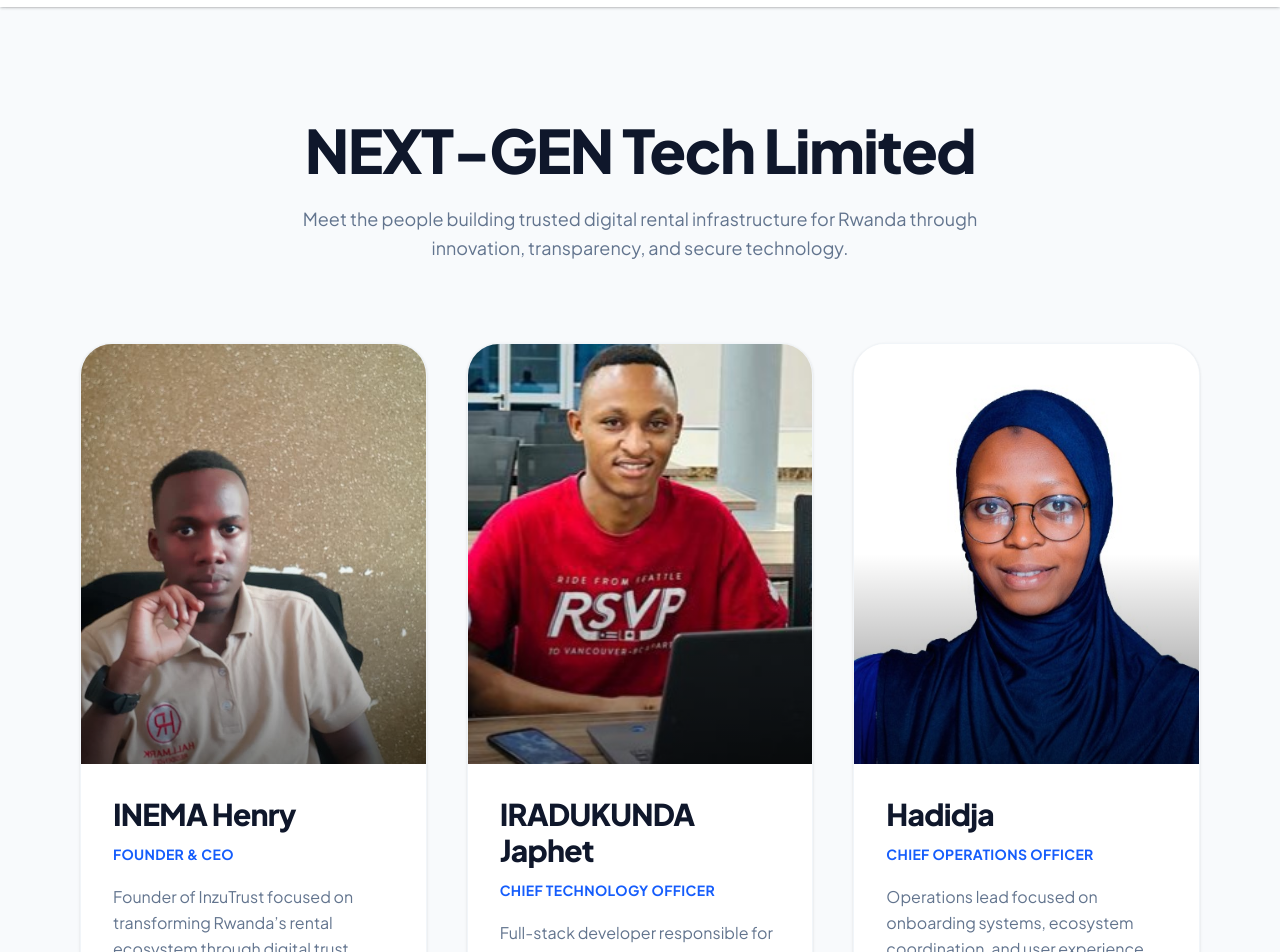
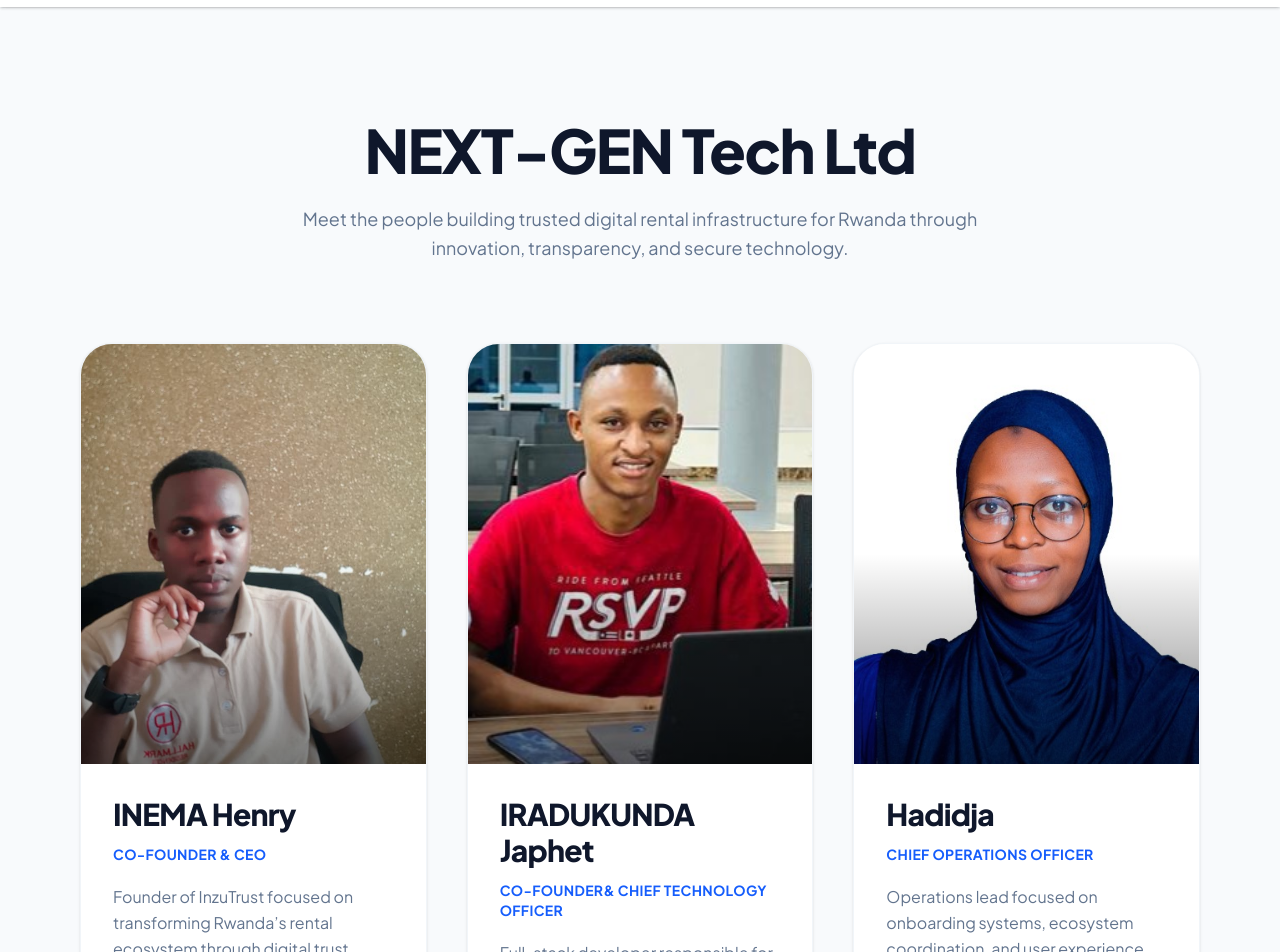
Before and after one commit to kagabojaphet/inzuTrust, a React (Vite) app in the folder frontend/: page /board in a window 1280 px wide. Shown: the part 120-1072 px from the top of the page. Built offline with nearby package versions, Linux system fonts and the light colour scheme; no server answers.

Commit message:
improvements on board directors page and contact us!!

```diff
--- a/frontend/src/pages/Board.jsx
+++ b/frontend/src/pages/Board.jsx
@@ -9,17 +9,17 @@
 
   const boardMembers = [
     {
-      name: "INEMA Henry",
-      title: "Founder & CEO",
-      focus: "Product Vision & Strategy",
-      bio: "Founder of InzuTrust focused on transforming Rwanda’s rental ecosystem through digital trust infrastructure.",
+      name: "INEMA Henry ",
+      title: "Co-Founder & CEO",
+      focus: "Finance & Product Strategy",
+      bio: "Founder of InzuTrust focused on transforming Rwanda’s rental ecosystem through digital trust infrastructure with 2 years of experience in fintech and as a quality engineer.",
       desc: "Henry leads the vision, partnerships, and strategic growth of InzuTrust. His mission is to modernize Rwanda’s housing ecosystem through transparency, digital trust, and secure rental infrastructure.",
       img: "/images/dx.jpeg",
     },
 
     {
       name: "IRADUKUNDA Japhet",
-      title: "Chief Technology Officer",
+      title: "Co-Founder& Chief Technology Officer",
       focus: "Technology & Platform Engineering",
       bio: "Full-stack developer responsible for platform architecture and infrastructure scalability.",
       desc: "Japhet oversees backend systems, dashboard infrastructure, platform security, and engineering scalability to ensure a reliable and secure user experience.",
@@ -51,7 +51,7 @@
             transition={{ duration: 0.6 }}
             className="text-5xl md:text-6xl font-black tracking-tight text-slate-900"
           >
-            NEXT-GEN Tech Limited
+            NEXT-GEN Tech Ltd
           </motion.h1>
 
           <motion.p
--- a/frontend/src/pages/ContactUs.jsx
+++ b/frontend/src/pages/ContactUs.jsx
@@ -32,7 +32,7 @@
         <path strokeLinecap="round" strokeLinejoin="round" strokeWidth={2} d="M15 11a3 3 0 11-6 0 3 3 0 016 0z" />
       </svg>
     ),
-    label: "LOCATION", lines: ["121 Rock Street, 21 Avenue,", "New York, NY 92103-9000"], bg: "#1863c2",
+    label: "LOCATION", lines: ["Kigali, Rwanda", "21 Avenue, Kigali"], bg: "#1863c2",
   },
   {
     icon: (
```
